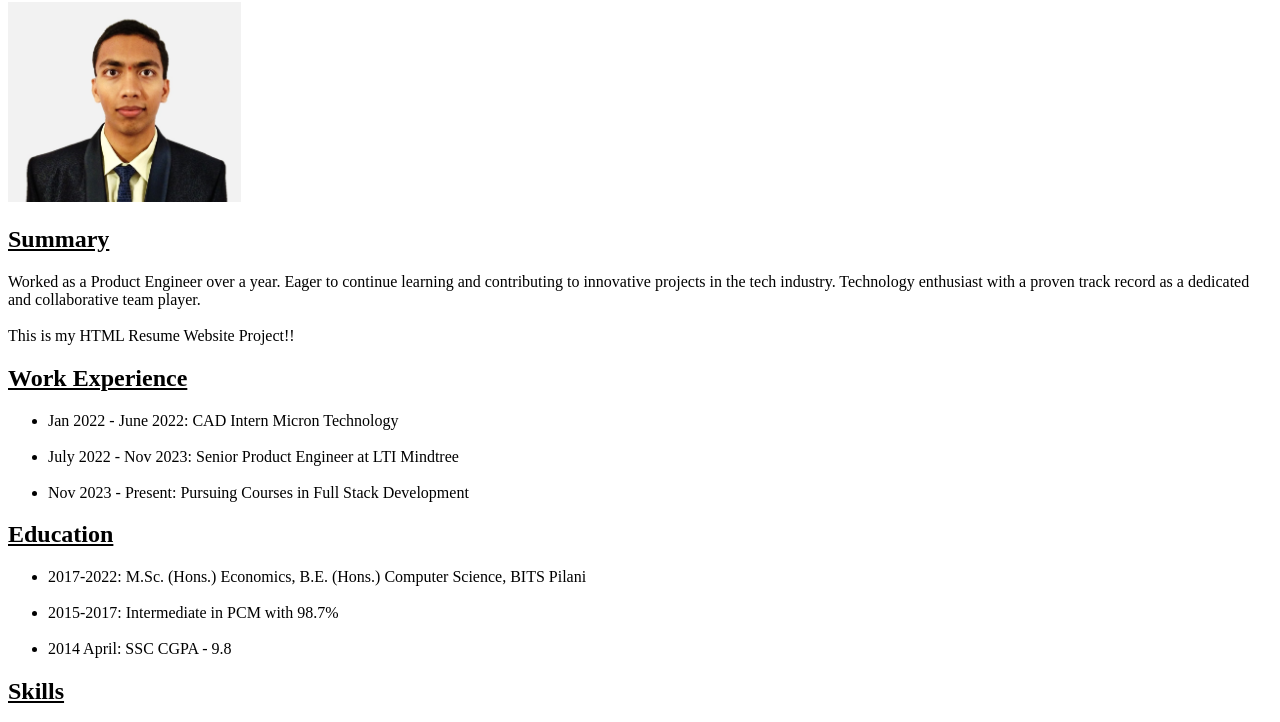
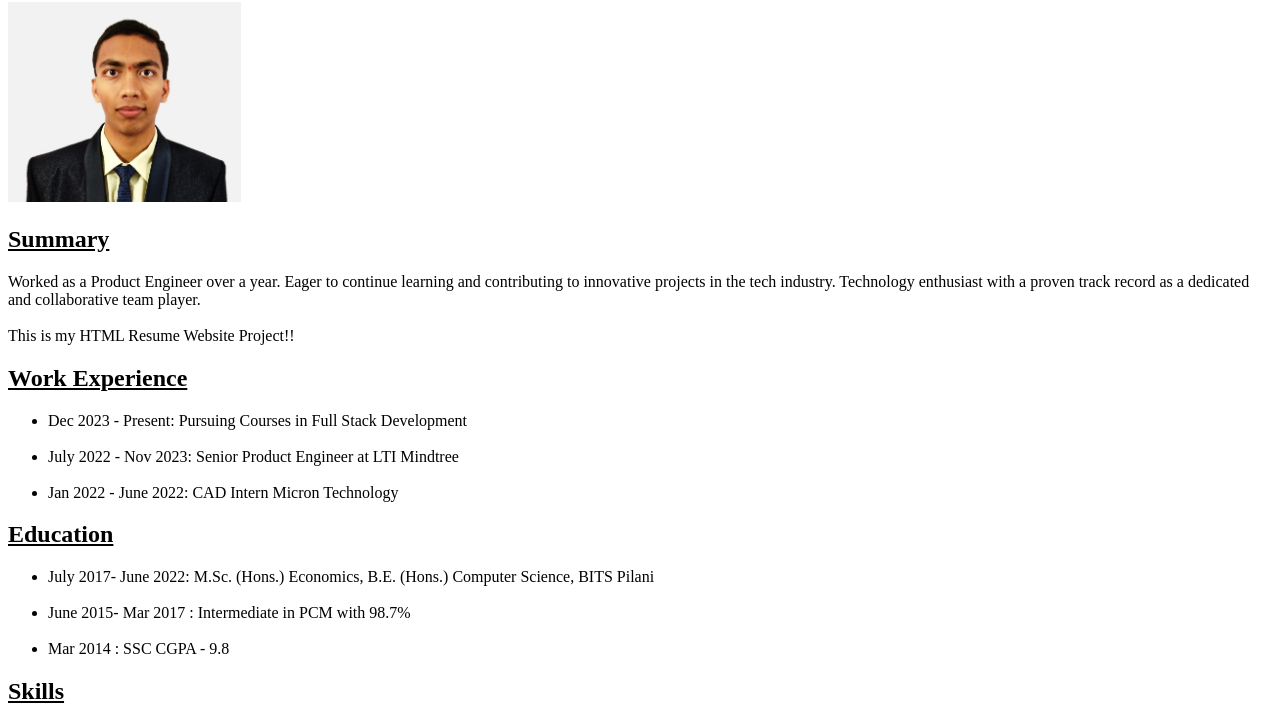
Before and after one commit to thribhuvanreddy/portfolio-html, a plain HTML site: page index.html in a window 1280 px wide. Shown: the part 78-800 px from the top of the page. Drawn offline with Linux system fonts and the light colour scheme.

Commit message:
Work period update index.html

```diff
--- a/index.html
+++ b/index.html
@@ -17,15 +17,16 @@
         </p>
 
         <h2><u>Work Experience</u></h2>
-        <ul><li>Jan 2022 - June 2022: CAD Intern Micron Technology</li> <br/>
+        <ul><li>Dec 2023 - Present: Pursuing Courses in Full Stack Development</li> <br/>
             <li>July 2022 - Nov 2023: Senior Product Engineer at LTI Mindtree</li> <br/>
-            <li>Nov 2023 - Present: Pursuing Courses in Full Stack Development</li>
+            <li>Jan 2022 - June 2022: CAD Intern Micron Technology</li>
+
         </ul>
         <h2><u>Education</u></h2>
         <ul>
-            <li>2017-2022: M.Sc. (Hons.) Economics, B.E. (Hons.) Computer Science, BITS Pilani</li><br/>
-            <li>2015-2017: Intermediate in PCM with 98.7%</li><br/>
-            <li>2014 April: SSC CGPA - 9.8</li>
+            <li>July 2017- June 2022: M.Sc. (Hons.) Economics, B.E. (Hons.) Computer Science, BITS Pilani</li><br/>
+            <li>June 2015- Mar 2017 : Intermediate in PCM with 98.7%</li> <br/>
+            <li>Mar 2014            : SSC CGPA - 9.8</li>
         </ul>
         <h2><u>Skills</u></h2>
         <ul>
```
